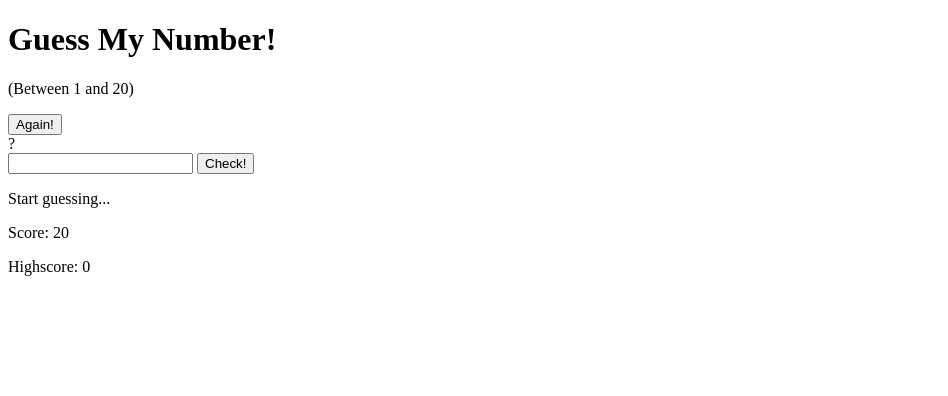
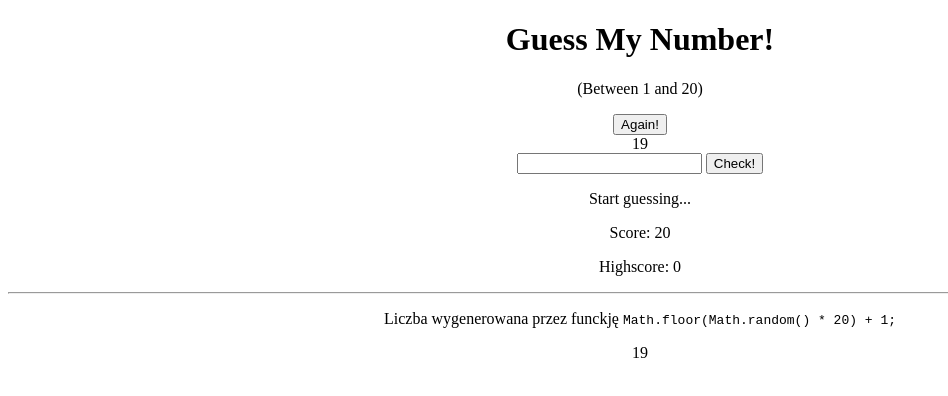
Before and after one commit to MarcinSoltysik/js-practice, a plain HTML site: page 01-guess-my-number/index.html in a window 1280 px wide. Shown: the whole page, without its empty margins (0-948 px from the left). Drawn offline with Linux system fonts and the light colour scheme.

Commit message:
feat(guess-my-number): Add JS file, Math.random

```diff
--- a/01-guess-my-number/index.html
+++ b/01-guess-my-number/index.html
@@ -1,33 +1,54 @@
 <!DOCTYPE html>
 <html lang="en">
+
   <head>
     <meta charset="UTF-8" />
     <meta http-equiv="X-UA-Compatible" content="IE=edge" />
     <meta name="viewport" content="width=device-width, initial-scale=1.0" />
     <title>Guess My Number!</title>
+    <style>
+      body {
+        text-align: center;
+      }
+    </style>
   </head>
+
   <body>
-    <header>
-      <h1>Guess My Number!</h1>
-      <p>(Between 1 and 20)</p>
-      <button>Again!</button>
-      <div>?</div>
+    <header class="header">
+      <h1 class="header__title">Guess My Number!</h1>
+      <p class="header__subtitle">(Between 1 and 20)</p>
+      <button class="header__button button">Again!</button>
+      <div class="header__mystery-number">?</div>
     </header>
-    <main>
-      <section>
-        <input type="number" />
-        <button>Check!</button>
+
+    <main class="main">
+      <section class="guess-section">
+        <input class="guess-section__input input" type="number" />
+        <button class="guess-section__button button">Check!</button>
       </section>
-      <section>
-        <p>Start guessing...</p>
-        <p>Score: <span>20</span></p>
-        <p>Highscore: <span>0</span></p>
+      <section class="game-info-section">
+        <p class="game-info-section__message">Start guessing...</p>
+        <p class="game-info-section__score">Score: <span class="game-info-section__score-value">20</span></p>
+        <p class="game-info-section__highscore">Highscore: <span class="game-info-section__highscore-value">0</span></p>
+      </section>
+
+      <!-- USUNAC check-->
+      <hr>
+      <section class="check">
+        <p>Liczba wygenerowana przez funckję
+          <span>
+            <code>Math.floor(Math.random() * 20) + 1;</code>
+          </span>
+        </p>
+        <div class="header__mystery-number-2">?</div>
       </section>
     </main>
     <!-- TO DO
     1. icony , Score, Highscore
-    2. css + BEM
+    2. css
     3. JS
     -->
+    <script src="script.js"></script>
   </body>
+
 </html>
--- /dev/null
+++ b/01-guess-my-number/script.js
@@ -0,0 +1,78 @@
+'use strict';
+
+const mysteryNumber = document.querySelector('.header__mystery-number');
+console.log(mysteryNumber.textContent);
+
+let secretNumber = Math.floor(Math.random() * 20) + 1;
+console.log(secretNumber);
+
+// document.querySelector('.header__mystery-number').textContent = secretNumber;
+mysteryNumber.textContent = secretNumber;
+
+const checkNumber = document.querySelector('.header__mystery-number-2');
+checkNumber.textContent = secretNumber;
+
+/* memo
+
+gra polega na zgadnięciu liczby,
+tzn.
+1. musi byc wygenerowana jakas przypadkowa liczba w przedziale do 1-20
+2. wylosowana liczb musi byc gdzies zapisana i wyswietlana
+
+3. wylosowana liczba musi byc porownywana z liczba wprowadzona przez gracza
+
+funkcja Math.random(); - generuje losową liczbe z przedzialu 0-1
+
+Math.random() * 20 => wygeneruje liczbę z przedzialu 0 20
+
+
+Funkcja Math.random() generuje liczbę losową z zakresu od 0 (włącznie) do 1 (wyłącznie).
+
+Pomnożenie tego przez 20 daje losową liczbę od 0 (włącznie) do 20 (wyłącznie).
+
+Na przykład, jeśli Math.random() wygeneruje 0,5, to Math.random() * 20 będzie równe 10.
+Ale jeśli Math.random() wygeneruje 0, to Math.random() * 20 będzie równe 0.
+A jeśli Math. random() generuje 0,999, wtedy Math.random() * 20 to 19,98.
+
+
+
+*/
+
+/* chat
+
+Math.random() * 20 generates a random number between 0 (inclusive) and 20 (exclusive).
+
+Here's how it works:
+
+Math.random() generates a random number between 0 (inclusive) and 1 (exclusive).
+Multiplying this by 20 gives a random number between 0 (inclusive) and 20 (exclusive).
+For example, if Math.random() generates 0.5, then Math.random() * 20 would be 10. But if Math.random() generates 0, then Math.random() * 20 would be 0. And if Math.random() generates 0.999, then Math.random() * 20 would be 19.98
+
+
+will this generate a full 20 ??
+
+No, Math.random() * 20 will never generate the number 20 itself because the Math.random() function returns a value between 0 (inclusive) and 1 (exclusive). When you multiply that value by 20, you get a range of values between 0 (inclusive) and 20 (exclusive), but you never actually reach 20.
+
+In other words, the highest possible value that can be generated by Math.random() * 20 is 19.999... (which is the result of multiplying 1 by 20), but it's extremely unlikely to get exactly that value since Math.random() returns a pseudo-random value.
+
+
+
+which solution is better, compare both functions
+
+let secretNumber1 = Math.trunc(Math.random() * 20) + 1;
+let secretNumber2 = Math.floor(Math.random() * 20) + 1;
+
+
+Both Math.trunc(Math.random() * 20) + 1 and Math.floor(Math.random() * 20) + 1 will give you a random integer between 1 and 20 (inclusive).
+
+The difference between them lies in how they round the generated number.
+
+Math.floor() rounds down to the nearest integer, which guarantees that the result will be less than or equal to the upper bound of the range.
+Math.trunc() simply truncates any fractional digits, which can result in a number that is equal to the upper bound of the range.
+In this specific case, the difference between the two approaches is negligible because the upper bound of the range is an integer, so both Math.floor() and Math.trunc() will behave the same way.
+
+However, in general, if the upper bound of the range is not an integer, using Math.floor() will be more appropriate to ensure that the generated number is always less than or equal to the upper bound.
+
+So, in conclusion, for generating random integers within a range that starts at 1 and ends at an integer, both Math.floor(Math.random() * range) + 1 and Math.trunc(Math.random() * range) + 1 are valid options. However, Math.floor() is more appropriate if the upper bound of the range is not an integer.
+
+*/
```
